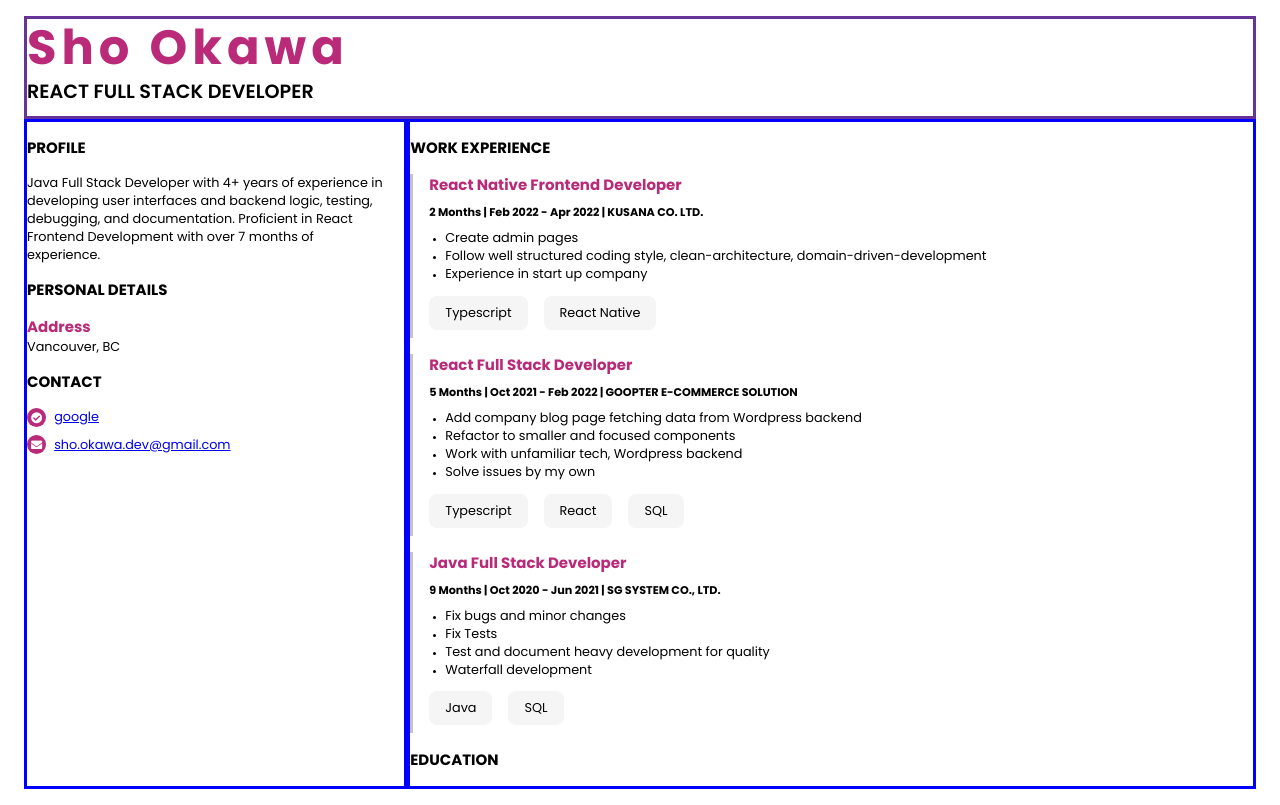
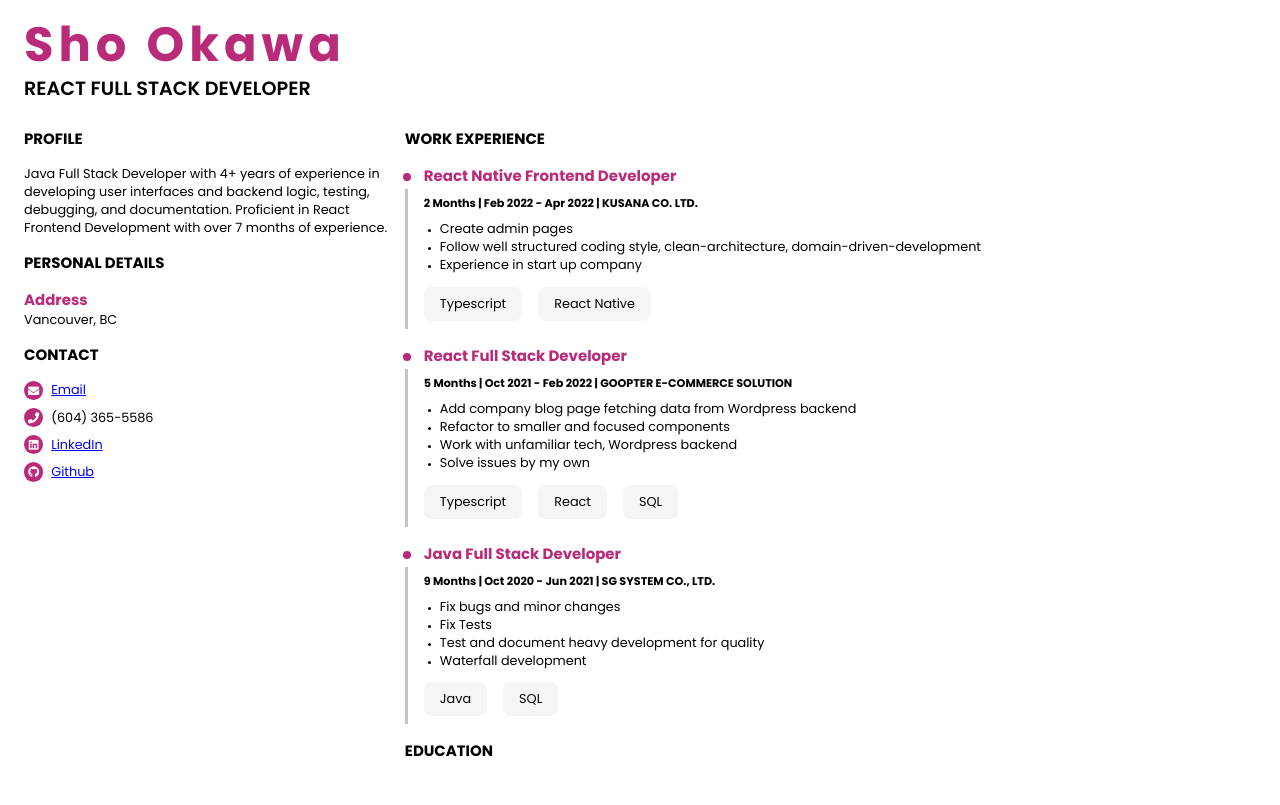
Before and after one commit to SOunit/resume-angular, an Angular app: page / in a window 1280 px wide. Built offline with nearby package versions, Linux system fonts and the light colour scheme.

Commit message:
add design to experience

```diff
--- a/src/app/app.component.html
+++ b/src/app/app.component.html
@@ -19,14 +19,14 @@
     />
   </head>
   <body>
-    <header style="border: 3px solid rebeccapurple">
+    <header>
       <h1 class="main-color name">Sho Okawa</h1>
       <h2 class="role">react full stack developer</h2>
     </header>
     <main>
       <div style="display: flex">
         <!-- side -->
-        <div style="border: 3px solid blue; width: 30%; padding-right: 1rem">
+        <div class="side-box">
           <div>
             <h3 class="section-title">profile</h3>
             <p>
@@ -53,7 +53,7 @@
           </div>
         </div>
         <!-- main -->
-        <div style="border: 3px solid blue; width: 70%">
+        <div class="main-box">
           <h3 class="section-title">work experience</h3>
           <app-experience
             *ngFor="let experience of experiences"
--- a/src/app/app.component.scss
+++ b/src/app/app.component.scss
@@ -6,6 +6,17 @@ body {
   // to solve pdf background-color missing issue
   // https://qiita.com/yuuuking/items/7c0f2d2b64cadf12b789
   -webkit-print-color-adjust: exact;
+}
+
+.side-box {
+  // border: 3px solid blue;
+  width: 30%;
+  padding-right: 1rem;
+}
+
+.main-box {
+  // border: 3px solid blue;
+  width: 70%;
 }
 
 .name {
--- a/src/app/app.component.ts
+++ b/src/app/app.component.ts
@@ -10,14 +10,24 @@ export class AppComponent {
   title = 'resume';
   contactItemList: ContactItem[] = [
     {
-      className: 'fas fa-check-circle',
-      linkTitle: 'google',
-      linkUrl: 'https://www.google.com/',
+      className: 'fas fa-envelope',
+      linkTitle: 'Email',
+      linkUrl: 'mailto:sho.okawa.dev@gmail.com',
     },
     {
-      className: 'fas fa-envelope',
-      linkTitle: 'sho.okawa.dev@gmail.com',
-      linkUrl: 'mailto:sho.okawa.dev@gmail.com',
+      className: 'fas fa-phone',
+      linkTitle: '(604) 365-5586',
+      linkUrl: '',
+    },
+    {
+      className: 'fab fa-linkedin',
+      linkTitle: 'LinkedIn',
+      linkUrl: 'https://www.linkedin.com/in/sho-okawa-1249a6222/',
+    },
+    {
+      className: 'fab fa-github',
+      linkTitle: 'Github',
+      linkUrl: 'https://github.com/SOunit',
     },
   ];
   experiences: Experience[] = [
--- a/src/app/contact-item/contact-item.component.html
+++ b/src/app/contact-item/contact-item.component.html
@@ -2,5 +2,6 @@
   <span class="icon-wrapper">
     <i class="{{ className }}"></i>
   </span>
-  <a href="{{ linkUrl }}">{{ linkTitle }}</a>
+  <a *ngIf="linkUrl" href="{{ linkUrl }}">{{ linkTitle }}</a>
+  <p *ngIf="!linkUrl">{{ linkTitle }}</p>
 </div>
--- a/src/app/contact-item/contact-item.component.scss
+++ b/src/app/contact-item/contact-item.component.scss
@@ -2,6 +2,10 @@
   display: flex;
   align-items: center;
   margin-bottom: 0.5rem;
+  p {
+    margin-top: 0;
+    margin-bottom: 0;
+  }
 }
 
 .icon-wrapper {
--- a/src/app/experience/experience.component.html
+++ b/src/app/experience/experience.component.html
@@ -1,4 +1,7 @@
 <div class="experience">
+  <div class="design-dot-wrapper">
+    <div class="design-dot"></div>
+  </div>
   <h3 class="main-color job-title">
     {{ experience.jobTitle }}
   </h3>
--- a/src/app/experience/experience.component.scss
+++ b/src/app/experience/experience.component.scss
@@ -3,6 +3,7 @@
   padding-left: 1rem;
   padding-bottom: 0.5rem;
   margin-bottom: 1rem;
+  position: relative;
 }
 
 .job-title {
@@ -27,3 +28,22 @@
 .appeal-item::marker {
   font-size: 0.5rem; /* Set the font size to adjust the marker size */
 }
+
+.design-dot-wrapper {
+  display: flex;
+  justify-content: center;
+  align-items: center;
+  position: absolute;
+  background-color: #fff !important;
+  top: -4;
+  left: -13px;
+  width: 1.5rem;
+  height: 1.5rem;
+}
+
+.design-dot {
+  width: 0.5rem;
+  height: 0.5rem;
+  background-color: rgb(185, 42, 120) !important;
+  border-radius: 50%;
+}
```
